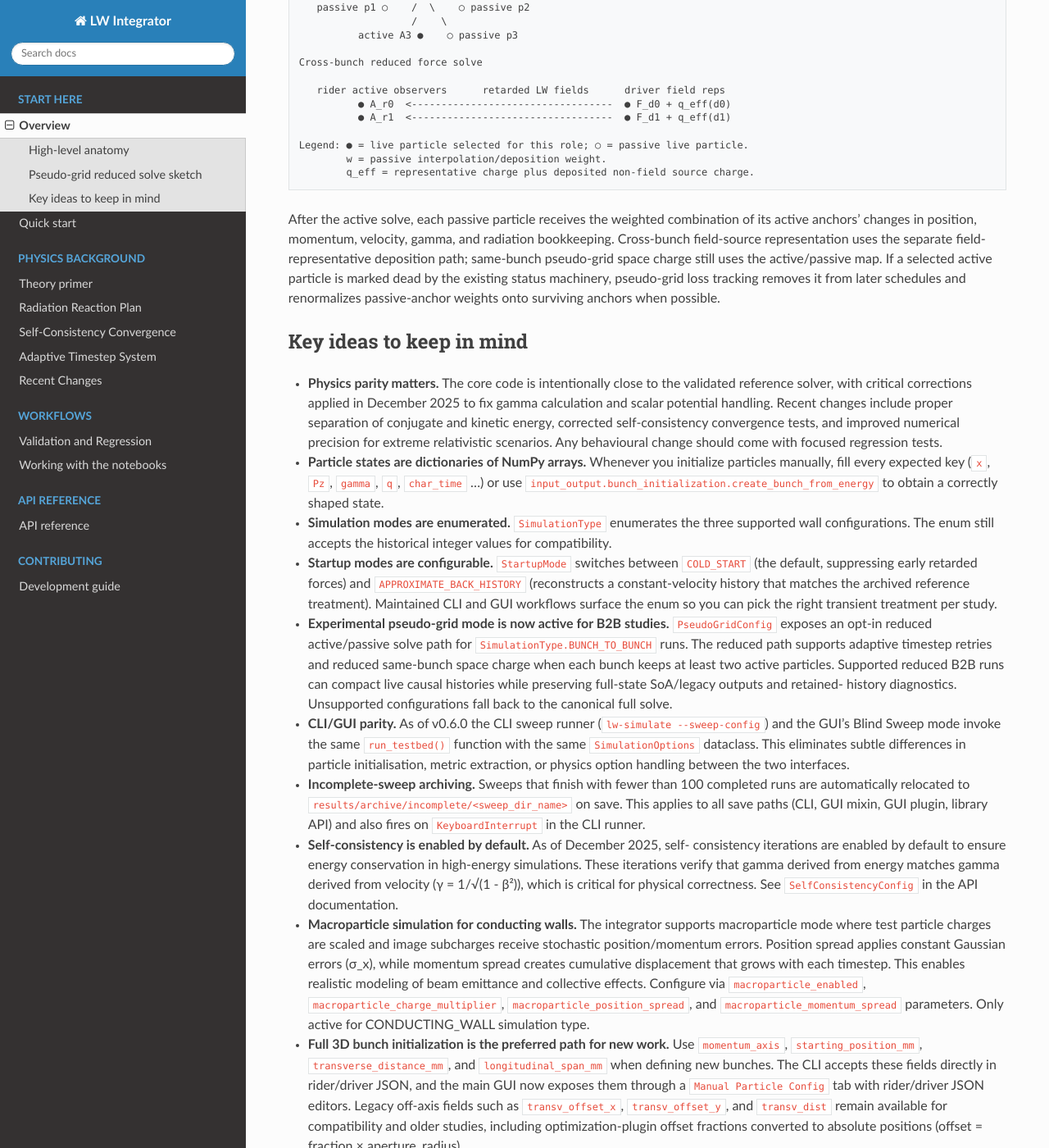
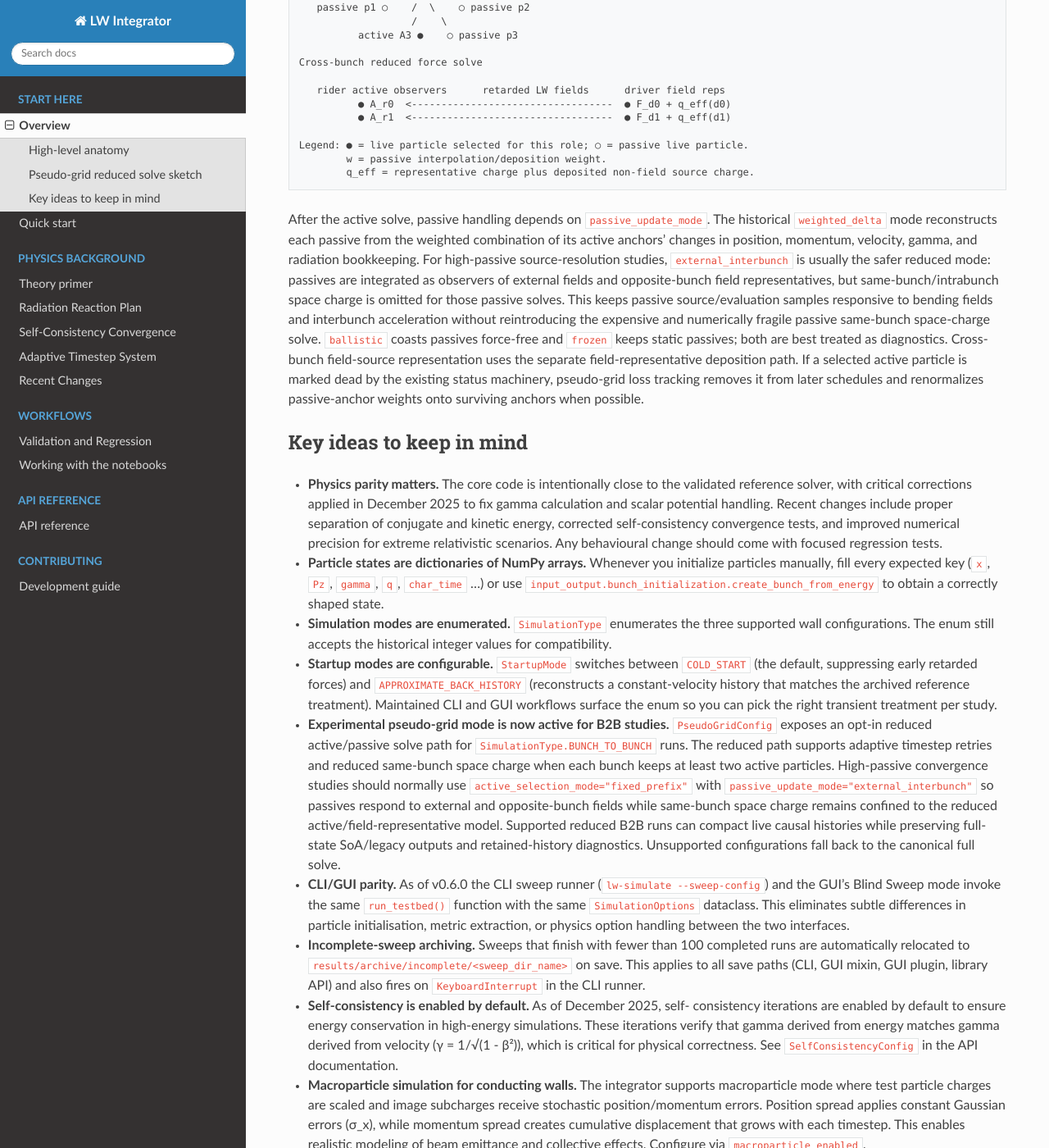
Before and after one commit to benfolsom/LW_integrator, a Sphinx documentation site: the page built from docs/source/overview.rst, in a window 1280 px wide and 1400 px high, scrolled down 2676 px. Shown: the whole window at 82% size. Built offline with Sphinx 7.4.7 and the Read the Docs theme 3.1.0, drawn with Linux system fonts in a browser that asks for light colours.

Commit message:
Document external-interbunch passive mode

```diff
--- a/docs/source/overview.rst
+++ b/docs/source/overview.rst
@@ -144,11 +144,19 @@ particle to be solved as an observer.
            w = passive interpolation/deposition weight.
            q_eff = representative charge plus deposited non-field source charge.
 
-After the active solve, each passive particle receives the weighted combination
-of its active anchors' changes in position, momentum, velocity, gamma, and
-radiation bookkeeping.  Cross-bunch field-source representation uses the
-separate field-representative deposition path; same-bunch pseudo-grid space
-charge still uses the active/passive map.  If a selected active particle is
+After the active solve, passive handling depends on ``passive_update_mode``.
+The historical ``weighted_delta`` mode reconstructs each passive from the
+weighted combination of its active anchors' changes in position, momentum,
+velocity, gamma, and radiation bookkeeping.  For high-passive source-resolution
+studies, ``external_interbunch`` is usually the safer reduced mode: passives are
+integrated as observers of external fields and opposite-bunch field
+representatives, but same-bunch/intrabunch space charge is omitted for those
+passive solves.  This keeps passive source/evaluation samples responsive to
+bending fields and interbunch acceleration without reintroducing the expensive
+and numerically fragile passive same-bunch space-charge solve.  ``ballistic``
+coasts passives force-free and ``frozen`` keeps static passives; both are best
+treated as diagnostics.  Cross-bunch field-source representation uses the
+separate field-representative deposition path.  If a selected active particle is
 marked dead by the existing status machinery, pseudo-grid loss tracking removes
 it from later schedules and renormalizes passive-anchor weights onto surviving
 anchors when possible.
@@ -180,10 +188,14 @@ Key ideas to keep in mind
   ``PseudoGridConfig`` exposes an opt-in reduced active/passive solve path for
   ``SimulationType.BUNCH_TO_BUNCH`` runs.  The reduced path supports adaptive
   timestep retries and reduced same-bunch space charge when each bunch keeps at
-  least two active particles.  Supported reduced B2B runs can compact live
-  causal histories while preserving full-state SoA/legacy outputs and retained-
-  history diagnostics.  Unsupported configurations fall back to the canonical
-  full solve.
+  least two active particles.  High-passive convergence studies should normally
+  use ``active_selection_mode="fixed_prefix"`` with
+  ``passive_update_mode="external_interbunch"`` so passives respond to external
+  and opposite-bunch fields while same-bunch space charge remains confined to
+  the reduced active/field-representative model.  Supported reduced B2B runs can
+  compact live causal histories while preserving full-state SoA/legacy outputs
+  and retained-history diagnostics.  Unsupported configurations fall back to the
+  canonical full solve.
 * **CLI/GUI parity.**  As of v0.6.0 the CLI sweep runner
   (``lw-simulate --sweep-config``) and the GUI's Blind Sweep mode invoke the
   same ``run_testbed()`` function with the same ``SimulationOptions`` dataclass.
```
Also changed, not shown: CHANGELOG.md (+3 -1 lines), docs/source/recent_changes.rst (+15 -5 lines).
